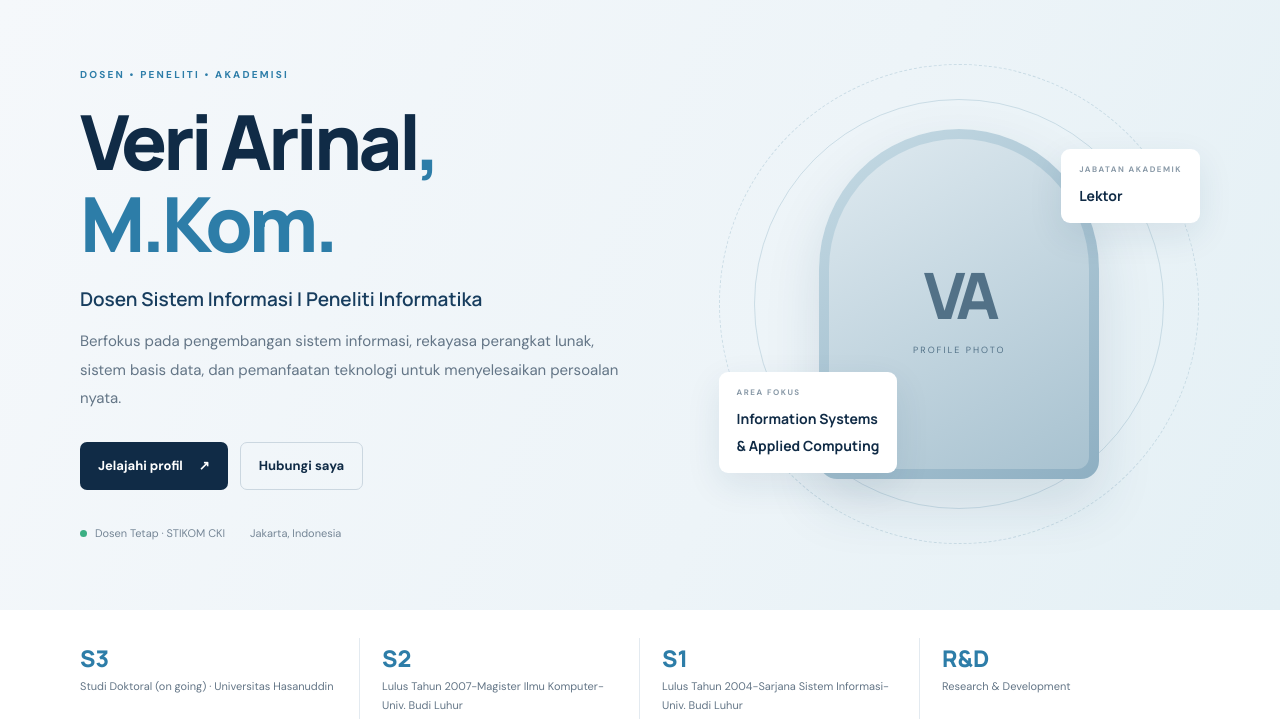
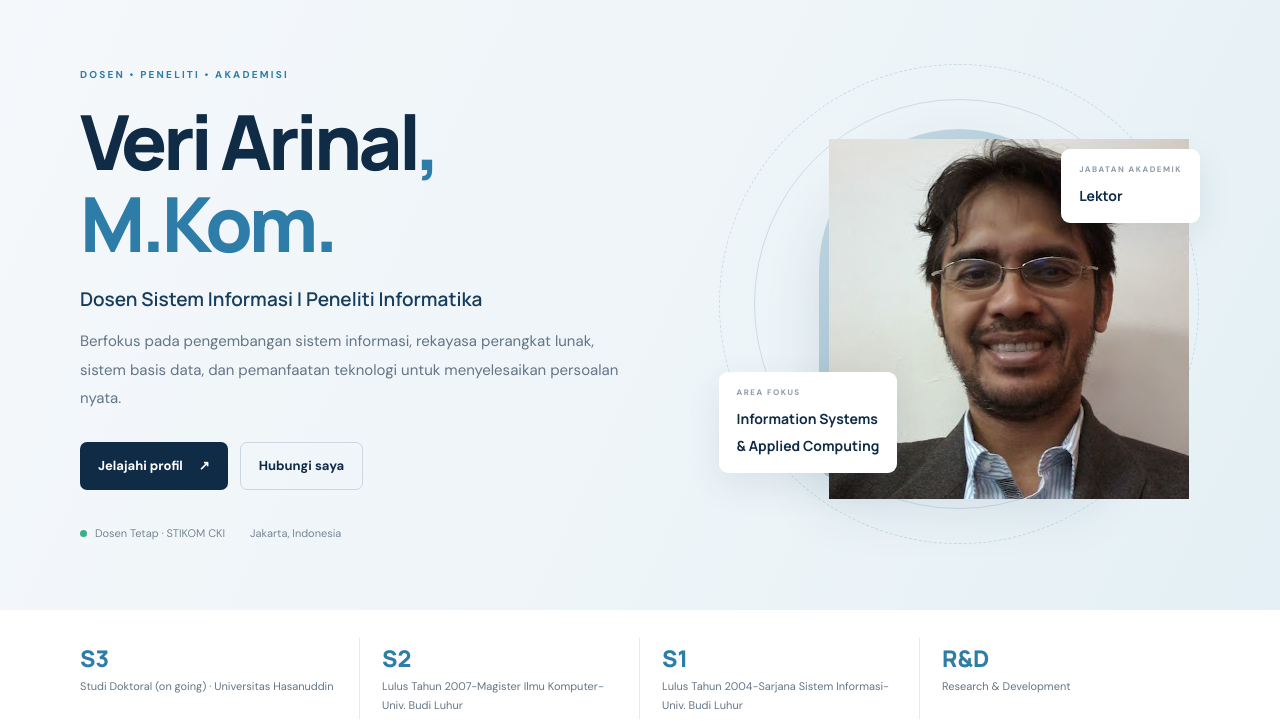
Before and after one commit to veriarinal/veriarinal.github.io, a plain HTML site: page index.html in a window 1280 px wide. Shown: the part 80-801 px from the top of the page. Drawn offline with Linux system fonts and the light colour scheme.

Commit message:
Update index.html

```diff
--- a/index.html
+++ b/index.html
@@ -49,8 +49,12 @@
         </div>
         <div class="hero-visual">
           <div class="portrait-frame">
-            <div class="portrait-placeholder"><span>VA</span><small>PROFILE PHOTO</small></div>
-          </div>
+  <img
+    src="assets/images/profile.jpg"
+    alt="Foto Profil Veri Arinal"
+    class="profile-photo"
+  >
+</div>
           <div class="floating-card card-top"><span class="mini-label" data-i18n="card_role_label">JABATAN AKADEMIK</span><strong data-i18n="card_role_value">Lektor</strong></div>
           <div class="floating-card card-bottom"><span class="mini-label" data-i18n="card_focus_label">AREA FOKUS</span><strong>Information Systems<br>& Applied Computing</strong></div>
           <div class="visual-orbit orbit-one"></div><div class="visual-orbit orbit-two"></div>
```
